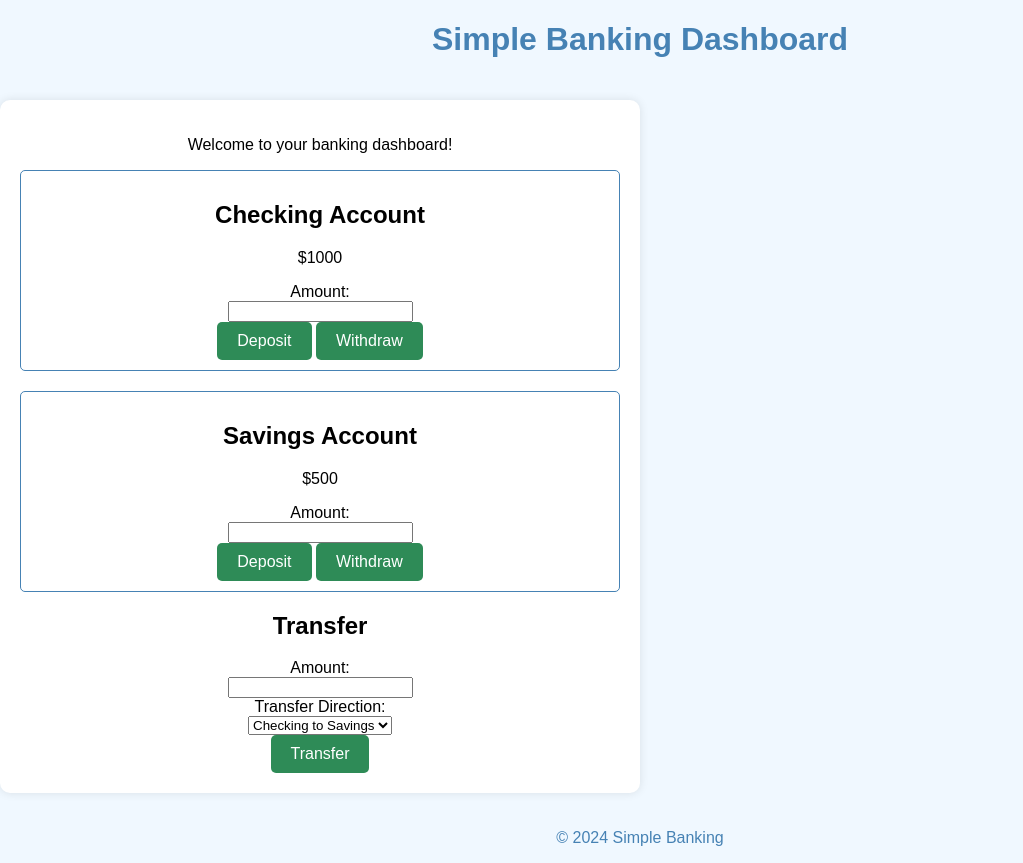
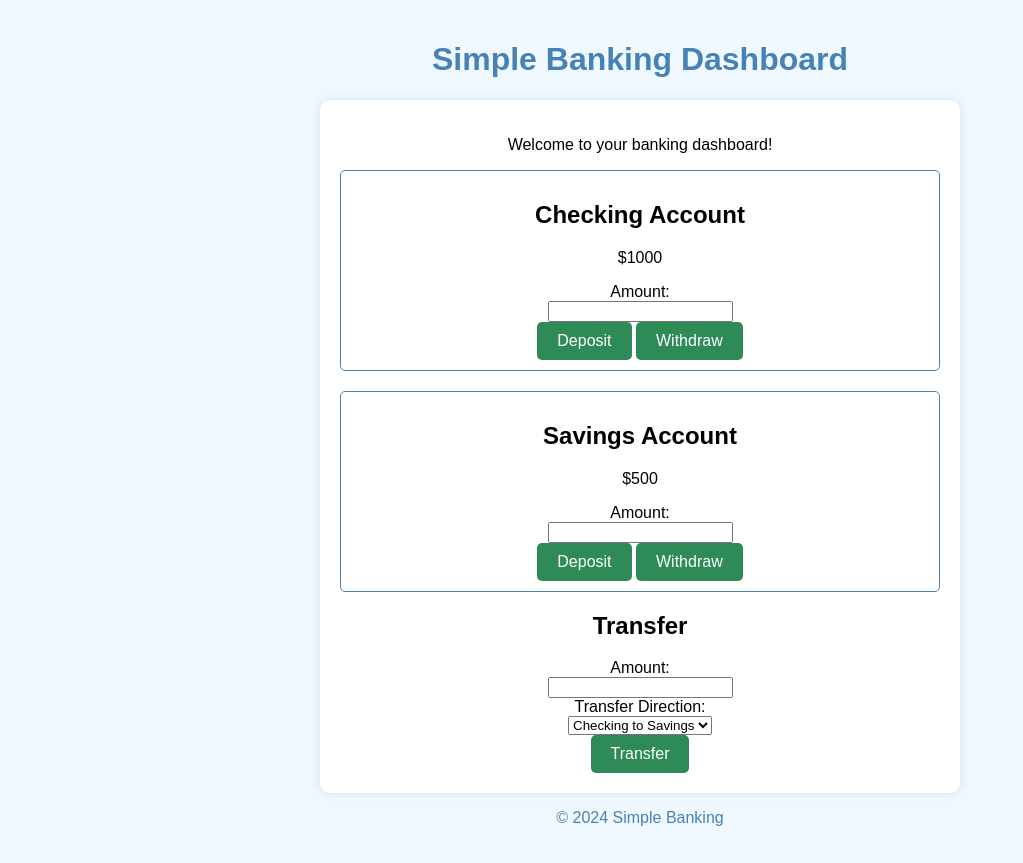
Before and after one commit to LittellC25/SimpleBankingApp, a plain HTML site: page dashboard.html in a window 1280 px wide. Shown: the whole page, without its empty margins (0-1023 px from the left). Drawn offline with Linux system fonts and the light colour scheme.

Commit message:
Update dashboard.html

```diff
--- a/dashboard.html
+++ b/dashboard.html
@@ -5,11 +5,12 @@
     <meta name="viewport" content="width=device-width, initial-scale=1.0">
     <title>Simple Banking Dashboard</title>
     <style>
-body {
+        body {
             background-color: #f0f8ff; /* Light blue background */
             font-family: Arial, sans-serif;
             display: flex;
             flex-direction: column; /* Stack elements vertically */
+            justify-content: space-between; /* Align elements vertically with space between */
             height: 100vh;
             margin: 0;
             padding: 0;
@@ -18,7 +19,7 @@ body {
         header {
             text-align: center;
             color: #4682b4; /* Steel blue text color */
-            margin-bottom: 20px;
+            margin-top: 20px;
         }
 
         main {
@@ -28,6 +29,7 @@ body {
             box-shadow: 0px 0px 10px 0px rgba(0,0,0,0.1); /* Shadow effect */
             width: 90%;
             max-width: 600px;
+            margin: auto; /* Center horizontally */
             text-align: center;
         }
 
@@ -56,7 +58,7 @@ body {
         footer {
             text-align: center;
             color: #4682b4; /* Steel blue text color */
-            margin-top: 20px;
+            margin-bottom: 20px;
         }
     </style>
 </head>
```
